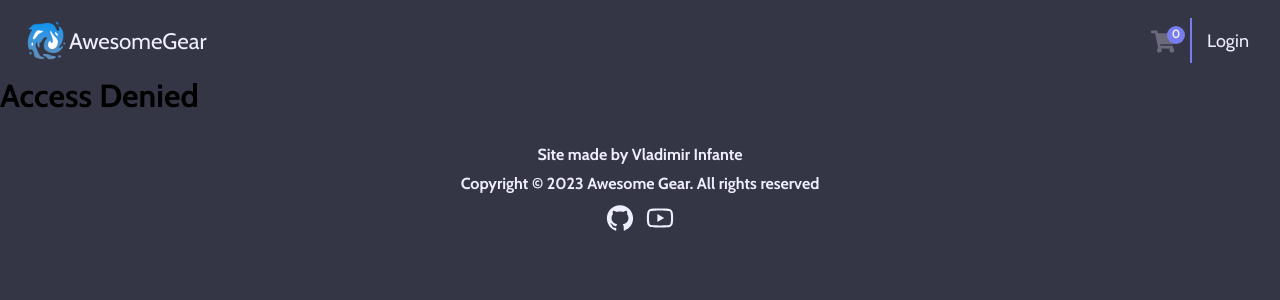
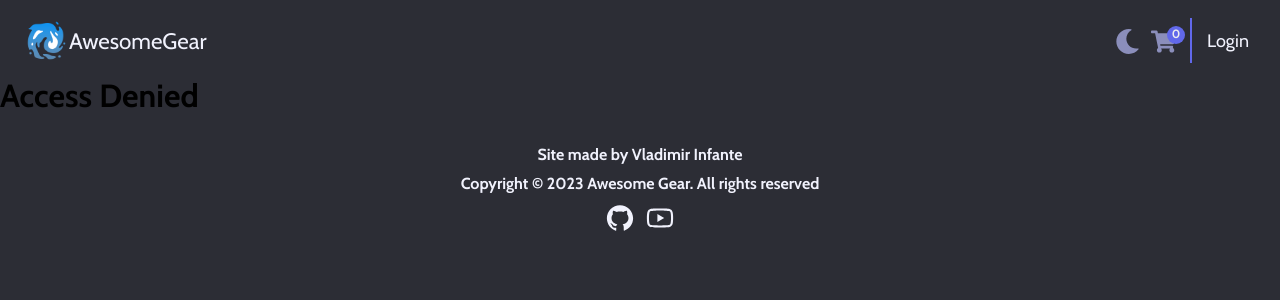
Before and after one commit to Fire291/Ecommerce-AwesomeGear, a Next.js app: page /unauthorized in a window 1280 px wide. Shown: the top 300 px of the page. Built offline with nearby package versions, Linux system fonts and the light colour scheme; no server answers.

Commit message:
added light-dark theme, fixed bug animations of shop products, changed colors for better accessibility

```diff
--- a/components/Cart.jsx
+++ b/components/Cart.jsx
@@ -13,6 +13,7 @@ import { urlFor } from "../lib/client";
 import { useSession, signIn } from "next-auth/react";
 import { useRouter } from "next/router";
 import getError from "../lib/error";
+import { motion } from "framer-motion";
 
 const Cart = () => {
 	const cartRef = useRef();
@@ -20,6 +21,7 @@ const Cart = () => {
 		totalPrice,
 		totalQuantities,
 		cartItems,
+		showCart,
 		setShowCart,
 		toggleCartItemQuantity,
 		onRemove,
@@ -51,7 +53,7 @@ const Cart = () => {
 			const asDemo = confirm("Do you want to login with a Demo Account?");
 			if (asDemo) {
 				await loginDemo("user1@example.com", "123456");
-				router.push( redirect || "/checkout")
+				router.push(redirect || "/checkout");
 			} else {
 				toast("Please login before placing an order");
 				setInCheckoutProcess(true);
@@ -62,9 +64,15 @@ const Cart = () => {
 		}
 	};
 
+	const variants = {
+		initial: {opacity:0, x:"100%"},
+		animate: {opacity:1, x:0},
+		transition: {duration:.5}
+	}
+
 	return (
 		<div className="cart-wrapper" ref={cartRef}>
-			<div className="cart-container">
+			<motion.div {...variants} className="cart-container">
 				<button
 					className="cart-heading"
 					type="button"
@@ -151,7 +159,7 @@ const Cart = () => {
 						</div>
 					</div>
 				)}
-			</div>
+			</motion.div>
 		</div>
 	);
 };
--- a/components/Layout.jsx
+++ b/components/Layout.jsx
@@ -2,11 +2,16 @@ import React from "react";
 import Head from "next/head";
 import Navbar from "./Navbar";
 import Footer from "./Footer";
-import { motion } from "framer-motion";
+import { useStateContext } from "../context/StateContext";
+
 
 const Layout = ({ children }) => {
+
+	const {lightTheme} = useStateContext();
+
+
 	return (
-		<div className="body">
+		<div className={"body"+ (lightTheme?" light-theme":"")}>
 			<Head>
 				<link
 					rel="icon"
--- a/components/Navbar.jsx
+++ b/components/Navbar.jsx
@@ -1,7 +1,7 @@
 import React, { useEffect } from "react";
 import Link from "next/link";
 import { useSession, signOut } from "next-auth/react";
-import { FaShoppingCart, FaUser } from "react-icons/fa";
+import { FaShoppingCart, FaUser, FaMoon, FaSun } from "react-icons/fa";
 import Cart from "./Cart";
 import { useStateContext } from "../context/StateContext";
 import { Menu } from "@headlessui/react";
@@ -17,6 +17,8 @@ const Navbar = () => {
 		setCartItems,
 		setTotalPrice,
 		setTotalQuantities,
+		lightTheme,
+		setLightTheme,
 	} = useStateContext();
 	const router = useRouter();
 	const { status, data: session } = useSession();
@@ -57,7 +59,7 @@ const Navbar = () => {
 				<motion.div
 					initial={{ translateY: -25, opacity: 0 }}
 					animate={{ translateY: 0, opacity: 1 }}
-					transition={{ duration: 0.35, delay:0.25 }}
+					transition={{ duration: 0.35, delay: 0.25 }}
 					className="logo-container"
 				>
 					<img src="/logo.png" alt="" className="logo" />
@@ -66,9 +68,24 @@ const Navbar = () => {
 			</Link>
 			<div className="navbar-user-container">
 				<motion.button
-				initial={{ translateY: -25, opacity: 0 }}
-				animate={{ translateY: 0, opacity: 1 }}
-				transition={{ duration: 0.35, delay:0.50 }}
+					initial={{ translateY: -25, opacity: 0 }}
+					animate={{ translateY: 0, opacity: 1 }}
+					transition={{ duration: 0.35, delay: 0.5 }}
+					type="button"
+					className="cart-icon-btn"
+					onClick={() => setLightTheme((prev) => !prev)}
+				>
+					{lightTheme ? (
+						<FaSun className="cart-icon" />
+					) : (
+						<FaMoon className="cart-icon" />
+					)}
+				</motion.button>
+
+				<motion.button
+					initial={{ translateY: -25, opacity: 0 }}
+					animate={{ translateY: 0, opacity: 1 }}
+					transition={{ duration: 0.35, delay: 0.5 }}
 					type="button"
 					className="cart-icon-btn"
 					onClick={() => setShowCart(true)}
@@ -77,10 +94,11 @@ const Navbar = () => {
 					<span className="cart-item-qty">{totalQuantities}</span>
 				</motion.button>
 				<motion.div
-				initial={{ translateY: -25, opacity: 0 }}
-				animate={{ translateY: 0, opacity: 1 }}
-				transition={{ duration: 0.35, delay:0.95 }}
-				 className="user-container">
+					initial={{ translateY: -25, opacity: 0 }}
+					animate={{ translateY: 0, opacity: 1 }}
+					transition={{ duration: 0.35, delay: 0.95 }}
+					className="user-container"
+				>
 					<div className="user-name">
 						{status === "loading" ? (
 							"Loading"
--- a/components/Product.jsx
+++ b/components/Product.jsx
@@ -3,9 +3,21 @@ import Link from "next/link";
 import { urlFor } from "../lib/client";
 import { motion } from "framer-motion";
 
-const Product = ({ product: { image, name, slug, price, manufacturer } }) => {
+const Product = ({
+	product: { image, name, slug, price, manufacturer, _id },
+}) => {
 	return (
-		<motion.div layout>
+		<motion.div
+			layout
+			key={_id}
+			animate={{ opacity: 1 }}
+			initial={{ opacity: 0 }}
+			exit={{ opacity: 0 }}
+			transition={{
+				opacity: { ease: "linear" },
+				duration: 0.9,
+			}}
+		>
 			<Link href={`/product/${slug.current}`}>
 				<div className="product-card">
 					<img
--- a/context/StateContext.js
+++ b/context/StateContext.js
@@ -10,6 +10,7 @@ export const StateContext = ({ children }) => {
 	const [totalQuantities, setTotalQuantities] = useState(0);
 	const [qty, setQty] = useState(1);
 	const [inCheckoutProcess, setInCheckoutProcess] = useState(false);
+	const [lightTheme, setLightTheme] = useState(false);
 
 	let foundProduct;
 	let index;
@@ -103,6 +104,7 @@ export const StateContext = ({ children }) => {
 				totalQuantities,
 				qty,
 				inCheckoutProcess,
+				lightTheme,
 				incQty,
 				decQty,
 				onAdd,
@@ -114,6 +116,7 @@ export const StateContext = ({ children }) => {
 				setTotalPrice,
 				setTotalQuantities,
 				setInCheckoutProcess,
+				setLightTheme,
 			}}
 		>
 			{children}
--- a/pages/api/orders/history.js
+++ b/pages/api/orders/history.js
@@ -11,9 +11,9 @@ const handler = async (req, res) => {
 	try {
 		await db.connect();
 		const orders = await Order.find({ user: user._id });
-		await db.disconnect();
 		res.send(orders);
 	} catch (error) {
+
 		return res.status(422).json({ error });
 	}
 };
--- a/pages/profile.js
+++ b/pages/profile.js
@@ -1,8 +1,6 @@
 import Link from "next/link";
 import React, { useEffect, useState } from "react";
-import { getError } from "../lib/error";
 import { getData, putData } from "../lib/utils";
-import { signIn, useSession, getSession } from "next-auth/react";
 import { useForm } from "react-hook-form";
 import { toast } from "react-hot-toast";
 import { Loader } from "../components";
@@ -10,7 +8,6 @@ import { Loader } from "../components";
 const Profile = () => {
 	const [isLoading, setIsLoading] = useState(true);
 	const [orders, setOrders] = useState([]);
-	const { data: session } = useSession();
 
 	const {
 		handleSubmit,
--- a/styles/globals.css
+++ b/styles/globals.css
@@ -10,17 +10,17 @@
 	--hue-color: 237;
 
 	/* Colors in HSL*/
-	--first-color: hsl(237, 78%, 70%);
-	--first-color-second: hsl(237, 69%, 61%);
+	--first-color: hsl(237, 77%, 65%);
+	--first-color-second: hsl(237, 69%, 67%);
 	--first-color-alt: hsl(237, 57%, 53%);
-	--first-color-lighter: hsl(237, 92%, 85%);
-	--text-color: hsl(237, 70%, 96%);
+	--first-color-lighter: hsl(237, 83%, 70%);
+	--text-color: hsl(237, 77%, 97%);
 	--text-color-darker: hsl(237, 8%, 75%);
 	--bg-color-light: hsl(237, 45%, 79%);
-	--secondary-color: hsl(237, 8%, 45%);
-	--secondary-color-darker: hsl(237, 8%, 35%);
+	--secondary-color: hsl(237, 26%, 64%);
+	--secondary-color-darker: hsl(237, 11%, 35%);
 	--third-color: hsl(237, 4%, 5%);
-	--bg-color: hsl(237, 13%, 24%);
+	--bg-color: hsl(237, 9%, 19%);
 	--scroll-bar-color: hsl(237, 12%, 90%);
 	--scroll-thumb-color: hsl(237, 12%, 80%);
 
@@ -102,6 +102,7 @@ a {
 	background-color: var(--bg-color);
 	min-height: 100vh;
 	/* width: 100vw; */
+	transition: background .6s ease;
 }
 
 /*======================== Navbar =======================*/
@@ -110,7 +111,7 @@ a {
 	justify-content: space-between;
 	padding: 8px 19px;
 	position: relative;
-	background-color: var(--bg-color);
+	/* background-color: var(--bg-color); */
 	padding-top: 13px;
 	max-width: 1400px;
 	margin-left: auto;
@@ -158,6 +159,7 @@ a {
 	display: flex;
 	flex-direction: row;
 	justify-content: space-between;
+	position: relative;
 }
 .cart-icon-btn {
 	font-size: 25px;
@@ -168,6 +170,7 @@ a {
 	transition: transform 0.4s ease;
 	border: none;
 	background-color: transparent;
+	width: 24px;
 }
 .cart-icon {
 	position: absolute;
@@ -501,7 +504,7 @@ span.text-red {
 	margin-left: auto;
 	margin-right: auto;
 	line-height: 1;
-	color: var(--bg-color);
+	color: var(--text-color);
 	width: 95%;
 	margin-top: 80px;
 	overflow: hidden;
@@ -515,12 +518,12 @@ span.text-red {
 .banner-desc button {
 	border-radius: 15px;
 	padding: 10px 16px;
-	background-color: white;
-	color: var(--bg-color);
+	background-color: var(--text-color);
+	color: var(--first-color);
 	border: none;
 	margin-top: 40px;
 	font-size: 20px;
-	font-weight: 500;
+	font-weight: var(--font-bold);
 	cursor: pointer;
 }
 .banner-desc .left {
@@ -562,6 +565,25 @@ span.text-red {
   font-size: 14px;
   font-weight: 300;
 } */
+.light-theme
+.light-theme .banner-desc button{
+	color: var(--first-color);
+}
+.light-theme .hero-banner-container button,
+.light-theme .footer-banner-container{
+	color: var(--bg-color);
+}
+.light-theme .link-search-products-container .checkout-products,
+.light-theme .link-search-products-container svg{
+	color: var(--bg-color);
+}
+.light-theme .footer-banner-container button{
+	background-color: var(--bg-color);
+}
+.light-theme .hero-banner-container .desc p{
+	color: var(--secondary-color-darker);
+}
+
 .cart-wrapper {
 	width: 100vw;
 	background: rgba(0, 0, 0, 0.5);
```
Also changed, not shown: pages/shop.jsx (+11 -5 lines).
